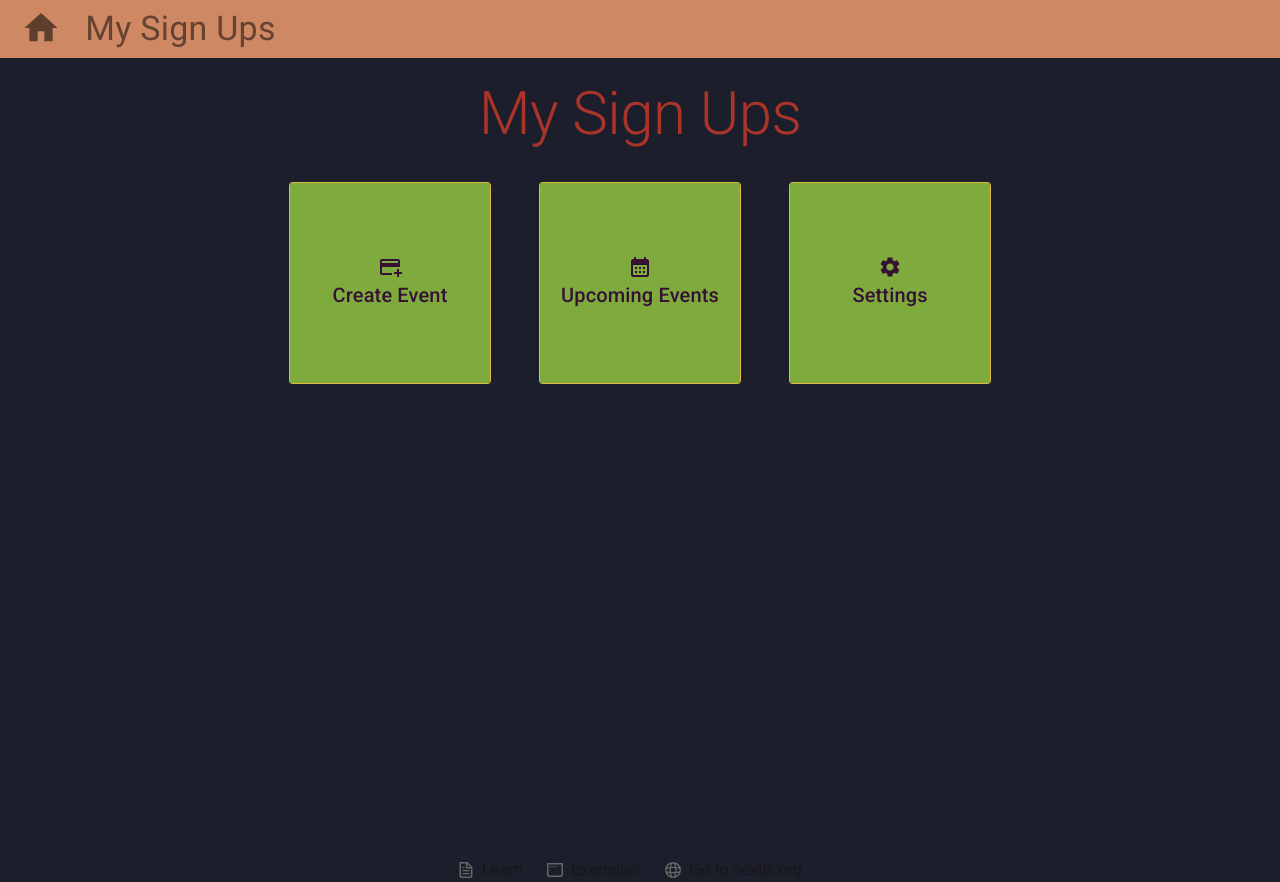
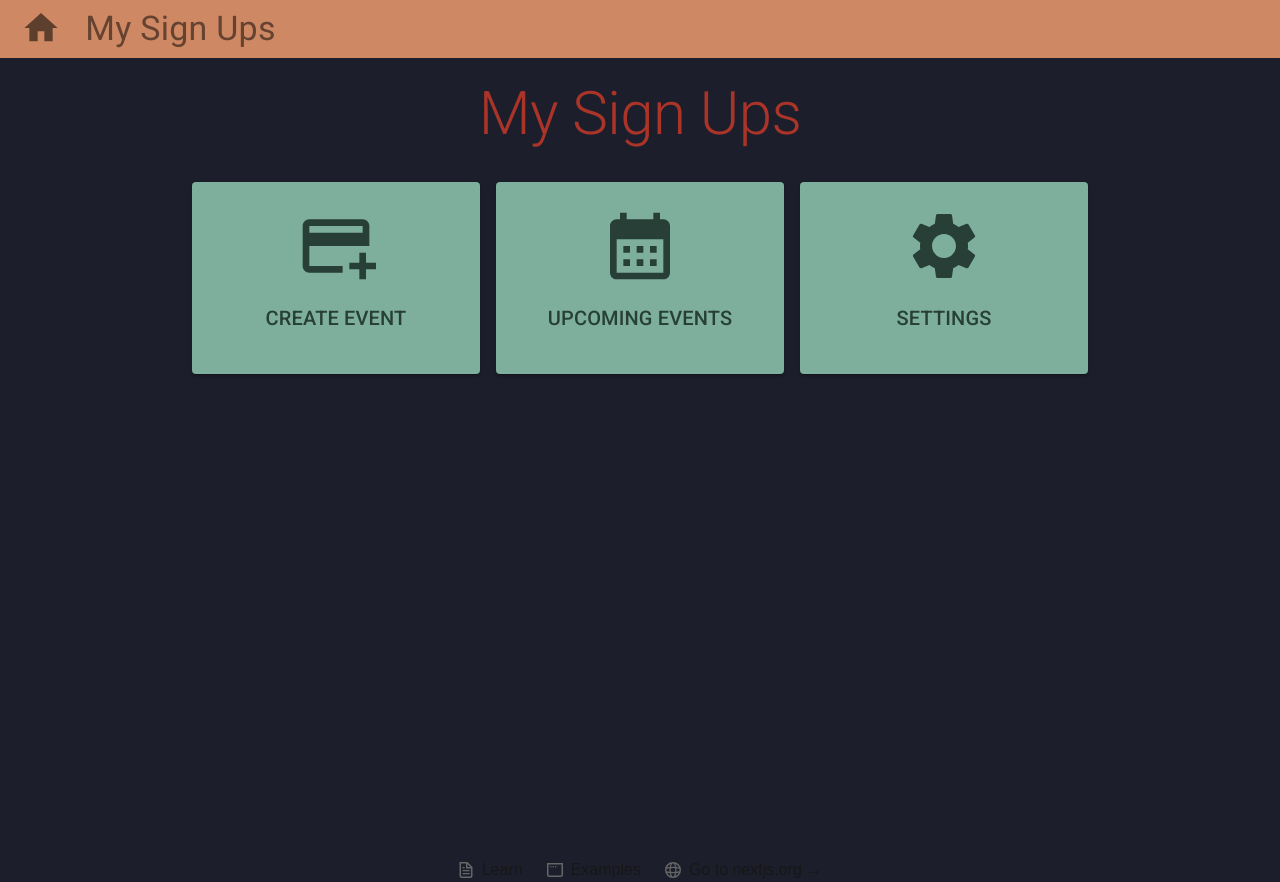
Before and after one commit to BMRich89/MySignUps, a Next.js app in the folder my-sign-ups/: page / in a window 1280 px wide. Built offline with nearby package versions, Linux system fonts and the light colour scheme; what @mui/material-nextjs would draw is missing.

Commit message:
fixed dialogs

```diff
--- a/my-sign-ups/src/app/page.tsx
+++ b/my-sign-ups/src/app/page.tsx
@@ -5,26 +5,95 @@ import Image from "next/image";
 import CalendarMonthIcon from '@mui/icons-material/CalendarMonth';
 import AddCardIcon from '@mui/icons-material/AddCard';
 import PageWrapper from "@/components/PageWrapper";
-import { Container, Typography } from "@mui/material";
+import { Alert, Box, Button, Container, Grid2, Link, Snackbar, SnackbarOrigin, Stack, Typography } from "@mui/material";
+import MyDialog from '@/components/MyDialog';
+import { EventForm } from '@/components/forms/EventForm';
+import { SubmitHandler } from 'react-hook-form';
+import { EventData } from '@/types/eventData';
+import React from 'react';
 
+interface State extends SnackbarOrigin {
+  open: boolean;
+  message: string;
+  severity: 'success' | 'error' | 'info' | 'warning';
+}
 
 export default function Home() {
+  const [openCreateEvent, setCreateEvent] = React.useState(false);
+  const [state, setState] = React.useState<State>({
+    open: false,
+    vertical: 'top',
+    horizontal: 'center',
+    message: '',
+    severity: 'info'
+  });
+  const { vertical, horizontal, open, message, severity } = state;
+
+  const handleClick = (newState: State) => () => {
+    setState({ ...newState, open: true });
+  };
+
+  const handleClose = () => {
+    setState({ ...state, open: false });
+  };
+
+  const onSubmit: SubmitHandler<EventData> = (data: EventData) => {
+    fetch("/api/events", {
+      method: "POST",
+      headers: { "Content-Type": "application/json" }, body: JSON.stringify(data),
+    }).then(response => {
+      if (response.ok) {
+        setCreateEvent(false);
+        setState({ ...state, open: true, message: 'Event created successfully', severity: 'success' });
+      } else {
+        // Handle error
+        setCreateEvent(false);
+        setState({ ...state, open: true, message: 'Error creating event', severity: 'error' });
+      }
+    })
+      .catch(error => {
+        // Handle network error
+        console.error('Network error:', error)
+      });
+
+  }
+
 
   return (
     <Container>
+
       <PageWrapper title="My Sign Ups">
-          <LinkButton link="/create-event">
-            <AddCardIcon/>
-            <Typography variant="h6">Create Event</Typography>
-          </LinkButton>
-          <LinkButton link="/upcoming-events">
-            <CalendarMonthIcon/>
-            <Typography variant="h6">Upcoming Events</Typography>
-          </LinkButton>
-          <LinkButton link="/settings">
-            <SettingsIcon/>
-            <Typography variant="h6">Settings</Typography>
-          </LinkButton>
+        <Grid2 spacing={2} container sx={{height:'15vw', width:'100vw'}}>
+          <Grid2 size={4} >
+            <LinkButton title={'Create Event'} icon={<AddCardIcon sx={{fontSize:'5rem'}}/>} clickHandler={() => setCreateEvent(true)}/>
+          </Grid2>
+          <Grid2 size={4}  >
+          <LinkButton link="/upcoming-events" title={'Upcoming Events'} icon={<CalendarMonthIcon sx={{fontSize:'5rem'}}/>} component="a"/>
+          </Grid2>
+          <Grid2 size={4}>
+            <LinkButton link="/settings" title={'Settings'} icon={<SettingsIcon  sx={{fontSize:'5rem'}}/>} component="a"/>
+          </Grid2>
+        </Grid2>
+
+
+
+
+        <MyDialog open={openCreateEvent} setOpen={setCreateEvent} title="Create Event">
+          <EventForm onSubmit={onSubmit} readonly={false} existingEvent={null} />
+        </MyDialog>
+        <Snackbar
+          anchorOrigin={{ vertical, horizontal }}
+          open={open}
+          autoHideDuration={5000}
+          onClose={handleClose}
+          sx={{ color: 'primary.main' }}>
+          <Alert
+            onClose={handleClose}
+            severity={state.severity}
+            variant="filled"
+            sx={{ width: '100%' }}
+          >{state.message}</Alert>
+        </Snackbar>
       </PageWrapper>
       <footer className="row-start-3 flex gap-6 flex-wrap items-center justify-center">
         <a
@@ -76,3 +145,6 @@ export default function Home() {
     </Container>
   );
 }
+function setState(arg0: { open: boolean; vertical: "top" | "bottom"; horizontal: "left" | "center" | "right"; }) {
+  throw new Error('Function not implemented.');
+}
--- a/my-sign-ups/src/app/settings/page.tsx
+++ b/my-sign-ups/src/app/settings/page.tsx
@@ -1,8 +1,7 @@
 'use client'
 
-import CreateEventTypeDialog from "@/components/CreateEventType"
 import PageWrapper from "@/components/PageWrapper"
-import { Button, Dialog } from "@mui/material"
+import { Box, Button, Dialog } from "@mui/material"
 
 export default function Settings(){
 
@@ -10,9 +9,7 @@ const onSubmit = () => {
 
 }
     return <PageWrapper title="Settings">
-        <CreateEventTypeDialog open={false} selectedValue={""} onClose={function (value: string): void {
-            throw new Error("Function not implemented.")
-        } }/>
+       <Box></Box>
         </PageWrapper>
 
 }
--- a/my-sign-ups/src/app/theme.ts
+++ b/my-sign-ups/src/app/theme.ts
@@ -5,10 +5,10 @@ import { createTheme } from '@mui/material/styles';
 const theme = createTheme({
   palette: {
     primary: {
-      light: '#84b3b1',
-      main: '#a34514',
-      dark: '#344747',
-      contrastText: '#FFF',
+      light: '#A6C9BC',
+      main: '#7DAF9C',
+      dark: '#67A28C',
+      contrastText: '#273F36',
     },
     secondary: {
       light: '#eb9d73',
--- a/my-sign-ups/src/components/CreateEventType.tsx
+++ /dev/null
@@ -1,54 +0,0 @@
-'use client'
-import * as React from 'react';
-import Button from '@mui/material/Button';
-import DialogTitle from '@mui/material/DialogTitle';
-import Typography from '@mui/material/Typography';
-import { SubmitHandler, useForm } from 'react-hook-form';
-import { Divider, TextField } from '@mui/material';
-import AddCircleIcon from '@mui/icons-material/AddCircle';
-import RemoveCircleIcon from '@mui/icons-material/RemoveCircle';
-import MyDialog from './MyDialog';
-import EventTypeForm from './forms/EventTypeForm';
-import { BasicEventType } from '@/types/eventTypes';
-
-export interface SimpleDialogProps {
-    open: boolean;
-    selectedValue: string;
-    onClose: (value: string) => void;
-}
-
-export default function CreateEventTypeDialog(props: SimpleDialogProps) {
-    const { onClose, selectedValue, open } = props;
-
-    const {
-        register,
-        handleSubmit,
-        watch,
-        formState: { errors },
-    } = useForm<BasicEventType>()
-
-    const onSubmit: SubmitHandler<BasicEventType> = (data: BasicEventType) => {
-        fetch("/api/event-type", {
-            method: "POST",
-            headers: { "Content-Type": "application/json" }, body: JSON.stringify(data),
-        });
-    }
-    const [numberOfRoles, setNumberOfRoles] = React.useState(0);
-    const roleLimitReached = () => numberOfRoles >= 4;
-    const incrementRoles = () => {
-        if (!roleLimitReached()) {
-            setNumberOfRoles(numberOfRoles + 1);
-        }
-    }
-
-
-    const roleInput = <div className="flex m-3">
-        <TextField className="w-6/6" required placeholder="Role" {...register("location")} />
-    </div>;
-
-    return (
-        <MyDialog  title="Add Event Type">
-            <EventTypeForm onSubmit={onSubmit} />
-        </MyDialog>
-    );
-}
--- a/my-sign-ups/src/components/EventCard.tsx
+++ b/my-sign-ups/src/components/EventCard.tsx
@@ -19,7 +19,10 @@ export default function EventCard({ EventData, viewCallback, editCallback, delet
 
 
 
-    return <Card sx={{ mb: 5, pt: 2 }}>
+    return <Button component="div" onClick={() => viewCallback()} aria-label="view">
+
+
+    <Card sx={{ mb: 5, pt: 2, bgcolor:"primary.main", color:'primary.dark.500',":hover": {bgcolor:"primary.dark" } }}>
         <CardContent >
             <Typography variant="h5" component="p" sx={{ textAlign: "center" }}>
                 { ConvertToTitleCase(EventData.name)}
@@ -28,16 +31,17 @@ export default function EventCard({ EventData, viewCallback, editCallback, delet
 
             <Box sx={{ display: "flex", flexDirection: "row", justifyContent: "flex-end", alignItems: "end" }}>
                 <Button onClick={() => viewCallback()} aria-label="view">
-                    <PreviewIcon color="warning" sx={{ fontSize: "40px" }} />
+                    <PreviewIcon color="info" sx={{ color:'primary.dark.500',fontSize: "40px" }} />
                 </Button>
                 <Button onClick={() => editCallback()} aria-label="edit">
-                    <EditCalendarIcon color="warning" sx={{ fontSize: "40px" }} />
+                    <EditCalendarIcon color="info" sx={{ fontSize: "40px" }} />
                 </Button>
 
                 <Button onClick={() => deleteCallback()} aria-label="delete">
-                    <DeleteForeverTwoToneIcon color="warning" sx={{ fontSize: "40px" }} />
+                    <DeleteForeverTwoToneIcon color="info" sx={{ fontSize: "40px" }} />
                 </Button>
             </Box>
         </CardContent>
     </Card>
+    </Button>
 }
--- a/my-sign-ups/src/components/LinkButton.tsx
+++ b/my-sign-ups/src/components/LinkButton.tsx
@@ -1,18 +1,26 @@
 
 'use client'
 
-import { Paper } from "@mui/material"
+import { Box, Button, Paper, Stack, Typography } from "@mui/material"
 
 type LinkButtonProps = {
-    link: string,
-    children: React.ReactNode
+    title: string,
+    icon: React.ReactNode
+    link?: string,
+    component?:"a" | "button",
+    clickHandler?: () => void
 }
 
 
-export default function LinkButton({ link, children }: LinkButtonProps) {
-    return <Paper variant="outlined" className="w-full">
-    <a href={link} className="flex flex-col w-50 h-50 bg-green-700/50 items-center justify-center">
-            {children}
-    </a>
-    </Paper>
+export default function LinkButton({ title,icon,link,clickHandler, component }: LinkButtonProps) {
+    return <Button fullWidth variant="contained" component={!component ? "button" : component} sx={{height:"100%",color:'primary.dark.500', textAlign:'center'}} onClick={clickHandler} href={link}>
+        <Stack>
+                <Box>
+                  {icon}
+                </Box>
+                <Box>
+                  <Typography variant="h6" sx={{m:2}}>{title}</Typography>
+                </Box>
+              </Stack>
+    </Button>
 }
--- a/my-sign-ups/src/components/MyDialog.tsx
+++ b/my-sign-ups/src/components/MyDialog.tsx
@@ -1,25 +1,32 @@
-import { Button, Dialog, DialogActions, DialogContent, DialogContentText, DialogTitle } from "@mui/material";
+import { EventData } from "@/types/eventData";
+import { Box, Button, Dialog, DialogActions, DialogContent, DialogContentText, DialogTitle, Grid2, Stack } from "@mui/material";
 import React from "react";
-
+import DisabledByDefaultIcon from '@mui/icons-material/DisabledByDefault';
 interface MyDialogProps {
     title: string;
+    open: boolean;
+    setOpen: React.Dispatch<React.SetStateAction<boolean>>;
     children: React.ReactNode;
 }
 
-export default function MyDialog({ title, children }: MyDialogProps) {
-    const [open, setOpen] = React.useState(false);
+export default function MyDialog({ title, open,setOpen, children }: MyDialogProps) {
     return (
         <>
-            <Button onClick={() => setOpen(true)} variant="contained">{title}</Button>
-            <Dialog open={open} onClose={() => { }}>
-                <DialogActions>
+            <Dialog open={open} onClose={() => { }} >
+                <Grid2 container>
+                    <Grid2 size={11}>
+                        <DialogTitle sx={{marginTop:.5}}>{title}</DialogTitle>
+                    </Grid2>
+                    <Grid2 size={1}>
+                    <DialogActions>
                     <Button
-                        sx={{ bgcolor: "secondary.main", color: "primary.contrastText" }}
+                        sx={{ color: "secondary.main", ":hover": {color:"secondary.dark" }}}
                         onClick={() => setOpen(false)}>
-                        Close
+                        <DisabledByDefaultIcon fontSize="large"/>
                     </Button>
                 </DialogActions>
-                <DialogTitle>{title}</DialogTitle>
+                    </Grid2>
+                </Grid2>
                 {children}
             </Dialog>
         </>
```
Also changed, not shown: my-sign-ups/src/app/upcoming-events/page.tsx (+15 -8 lines), my-sign-ups/src/app/view-event/page.tsx (+0 -7 lines), my-sign-ups/src/components/forms/EventForm.tsx (+11 -6 lines). Lines whose indentation alone changed are shown as unchanged.
